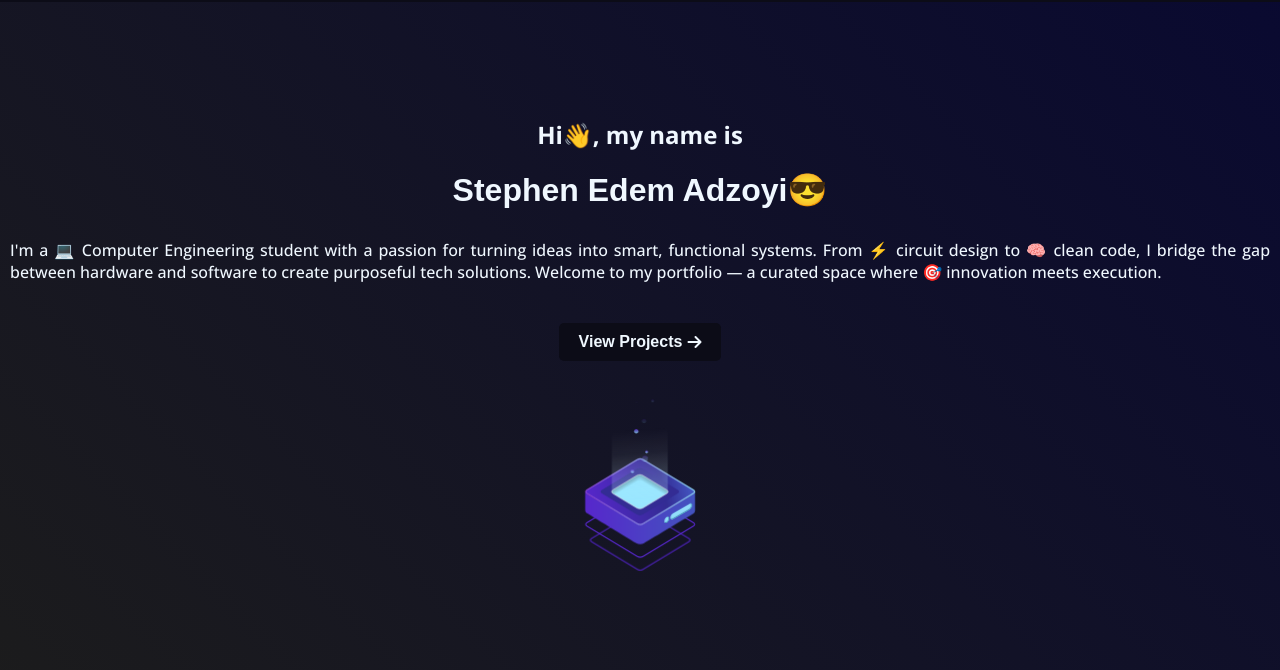
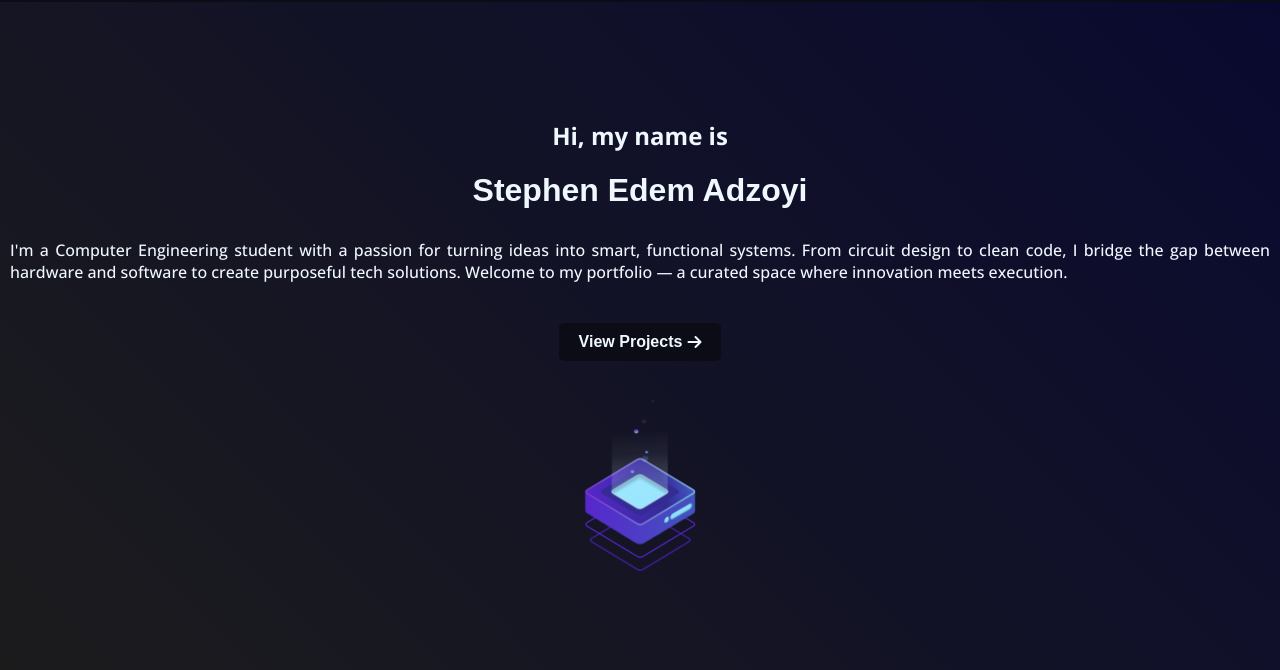
Before and after one commit to sadzoyiedem/My-Portfolio, a plain HTML site: page index.html in a window 1280 px wide. Shown: the part 68-738 px from the top of the page. Drawn offline with nearby package versions, Linux system fonts and the light colour scheme; a web font is replaced by a local one.

Commit message:
Update index.html

```diff
--- a/index.html
+++ b/index.html
@@ -64,14 +64,14 @@
   <div class="home-main">
     <div>
       <div class="welcome">
-        <span>Hi👋, my name is </span>
-        Stephen Edem Adzoyi😎
+        <span>Hi, my name is </span>
+        Stephen Edem Adzoyi
       </div>
       <div class="description">
-        I'm a 💻 Computer Engineering student with a passion for turning ideas into smart, functional systems.
-        From ⚡ circuit design to 🧠 clean code, I bridge the gap between hardware and software to create purposeful tech
+        I'm a  Computer Engineering student with a passion for turning ideas into smart, functional systems.
+        From circuit design to clean code, I bridge the gap between hardware and software to create purposeful tech
         solutions.
-        Welcome to my portfolio — a curated space where 🎯 innovation meets execution.
+        Welcome to my portfolio — a curated space where innovation meets execution.
       </div>
     </div>
     <button>
```
